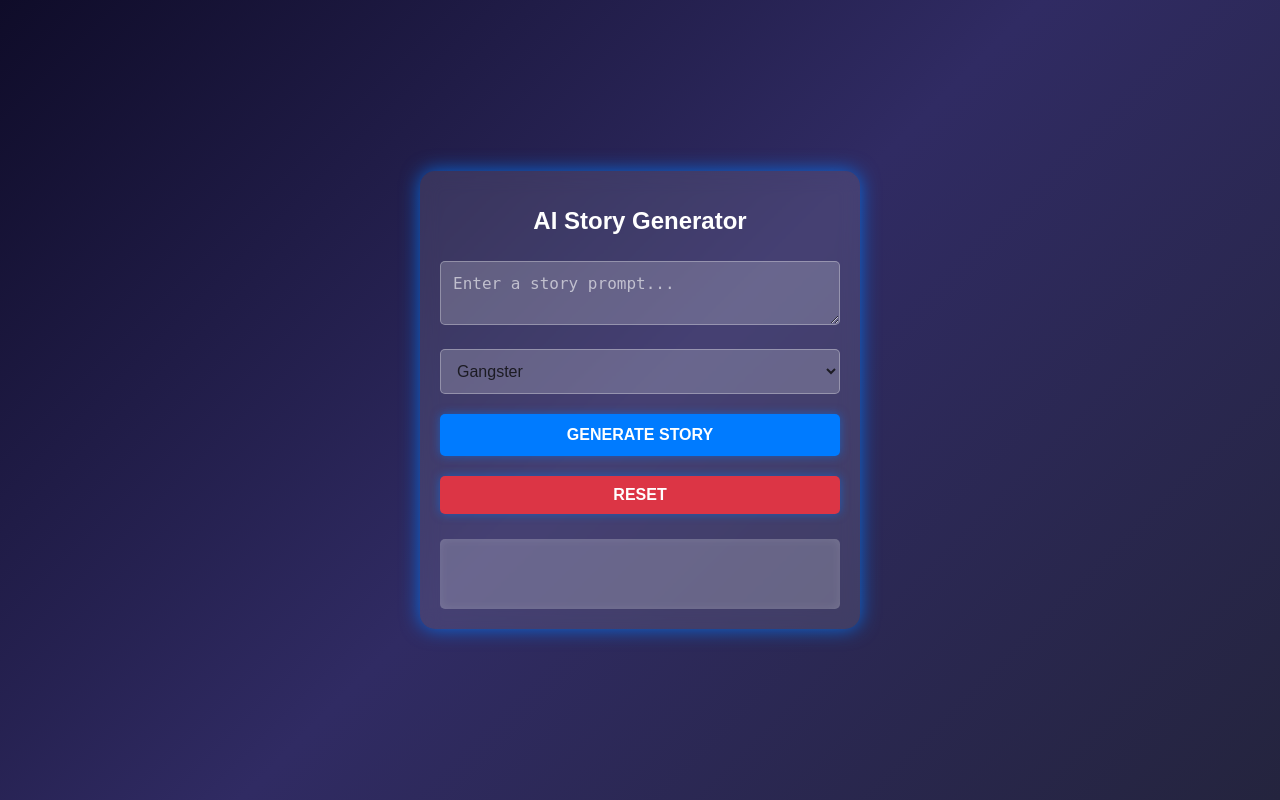
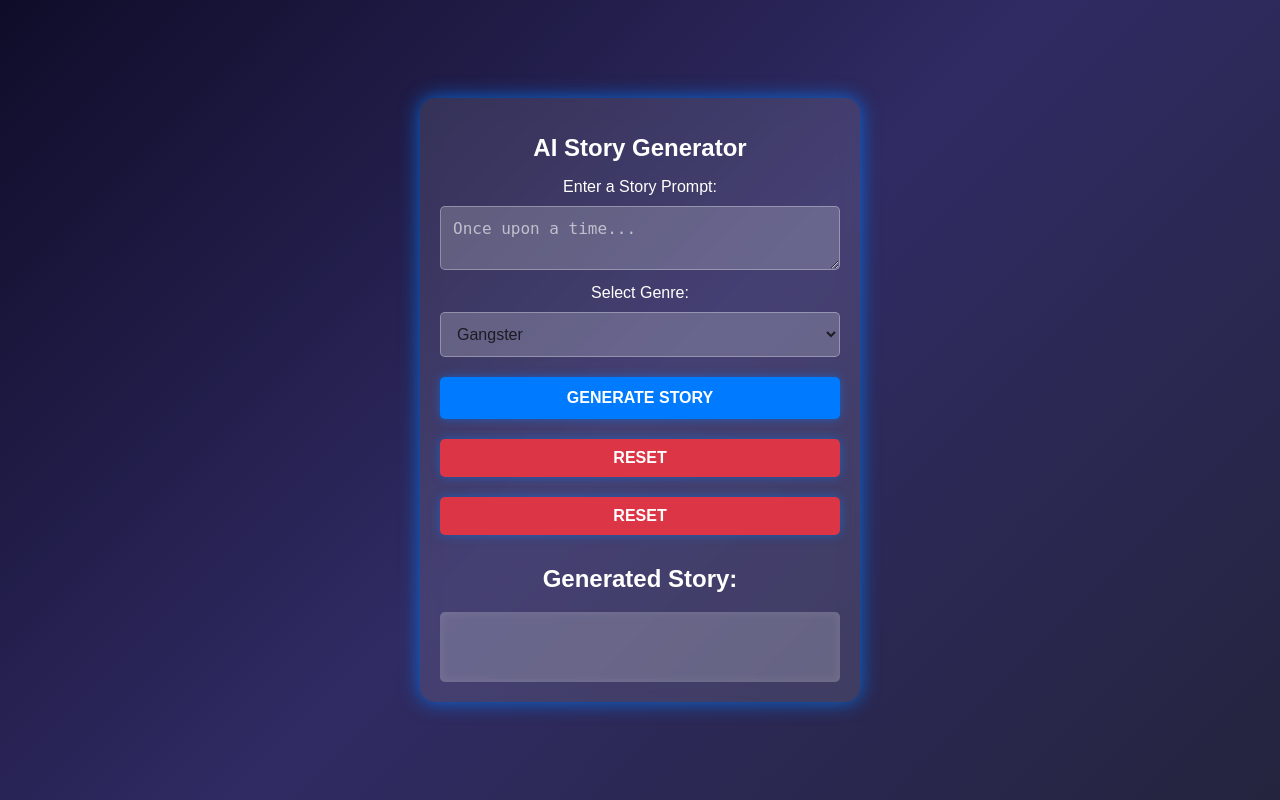
Before and after one commit to BurraRohan/StoryCraft_The_AI_Story_Generator, a Flask app: page / in a window 1280 px wide. Run offline with Flask 3, Linux system fonts and the light colour scheme.

Commit message:
Update index.html

```diff
--- a/templates/index.html
+++ b/templates/index.html
@@ -12,7 +12,11 @@
   <body>
     <div class="container">
       <h1>AI Story Generator</h1>
-      <textarea id="prompt" placeholder="Enter a story prompt..."></textarea>
+
+      <label for="prompt">Enter a Story Prompt:</label>
+      <textarea id="prompt" placeholder="Once upon a time..."></textarea>
+
+      <label for="genre">Select Genre:</label>
       <select id="genre">
         <option value="gangster">Gangster</option>
         <option value="horror">Horror</option>
@@ -20,10 +24,24 @@
         <option value="thriller">Thriller</option>
         <option value="mystery">Mystery</option>
       </select>
-      <button onclick="generateStory()">Generate Story</button>
-      <button onclick="resetFields()" class="reset-btn">Reset</button>
+
+      <div class="button-group">
+        <button onclick="generateStory()">Generate Story</button>
+        <button onclick="resetFields()" class="reset-btn">Reset</button>
+        <button
+          id="regenerate-btn"
+          onclick="regenerateStory()"
+          style="display: none"
+        >
+          Regenerate
+        </button>
+        <button onclick="resetFields()" class="reset-btn">Reset</button>
+      </div>
+
+      <h2>Generated Story:</h2>
       <div id="story-output"></div>
     </div>
+
     <script src="{{ url_for('static', filename='script.js') }}"></script>
   </body>
 </html>
```
